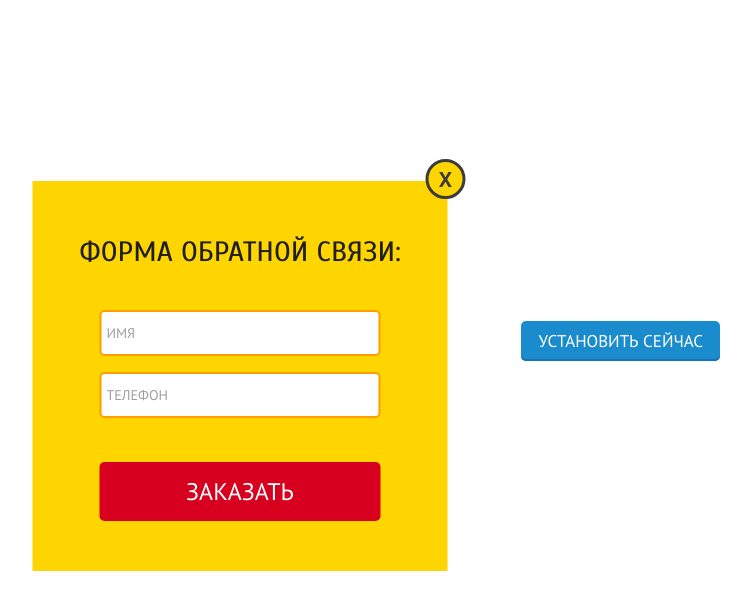
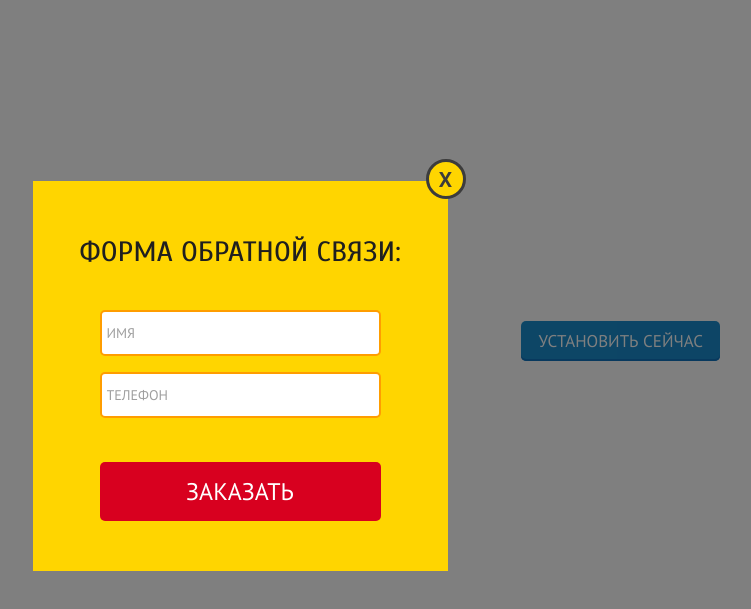
Before and after one commit to betmakh/land, a website: page index.html in a window 1280 px wide. Both pictures are taken after a click on the button "УСТАНОВИТЬ СЕЙЧАС". Shown: the part 1259-1868 px from the top of the page, without its empty margins (400-1151 px from the left). Drawn offline with nearby package versions, Linux system fonts and the light colour scheme.

Commit message:
popup fix

```diff
--- a/css/less/popup.less
+++ b/css/less/popup.less
@@ -1,14 +1,19 @@
-.popup {
+.popup-wrapper {
   &.active {
     display: block;
   }
   display: none;
   position: fixed;
+  width: 100%;
+  height: 100%;
+  background: rgba(0, 0, 0, 0.5);
+  z-index: 3;
+  .popup {
+    position: relative;
+    padding-top: 53px;
     padding-bottom: 50px;
     width: 415px;
     margin: 30vh auto;
-  left: 50%;
-  transform: translate(-50%, 0);
     z-index: 10;
     background-color: #ffd500;
     .exit {
@@ -39,7 +44,7 @@
       font: 28px @scada;
       color: #1f1f1f;
       .text-center;
-    margin: 53px 0 41px;
+      margin: 0 0 41px;
     }
     form {
       padding: 0 67px;
@@ -52,3 +57,4 @@
       }
     }
   }
+}
--- a/css/less/side-form.less
+++ b/css/less/side-form.less
@@ -34,6 +34,7 @@
     .timer-wrapper {
 
       .timer {
+        z-index: 1;
         height: 152px;
         padding-top: 6px;
       }
--- a/index.html
+++ b/index.html
@@ -23,6 +23,7 @@
     <div id="date" style="display:none;">11 November 2014 10:12</div>
 
     <!-- popup -->
+    <div class="popup-wrapper">
         <div class="popup">
             <button class="exit"></button>
             <h5 class="upper">Форма обратной связи:</h5>
@@ -32,6 +33,8 @@
                 <button class="upper red button" type="submit">ЗАКАЗАТЬ</button>
             </form>
         </div>
+    </div>
+
     <!-- header -->
     <header>
         <div class="container_12 clearfix">
--- a/js/main.js
+++ b/js/main.js
@@ -1,11 +1,18 @@
 $(function() {
 
   $('button.toggle-popup').on('click', function(event) {
-    $('.popup').addClass('active');
+    $('.popup-wrapper').addClass('active');
   });
 
   $('.popup .exit').on('click', function() {
-    $(this).closest('.popup').removeClass('active');
+    hidePopUp();
+  });
+
+  $('body').on('click', function(event) {
+    event.preventDefault();
+    if ($(event.target).hasClass('popup-wrapper'))
+      hidePopUp();
+    /* Act on the event */
   });
 
 
@@ -24,3 +31,7 @@ $(function() {
       countdown: true
     });
 });
+
+function hidePopUp() {
+  $('.popup-wrapper').removeClass('active');
+}
```
Also changed, not shown: css/global.css. Lines whose indentation alone changed are shown as unchanged.
